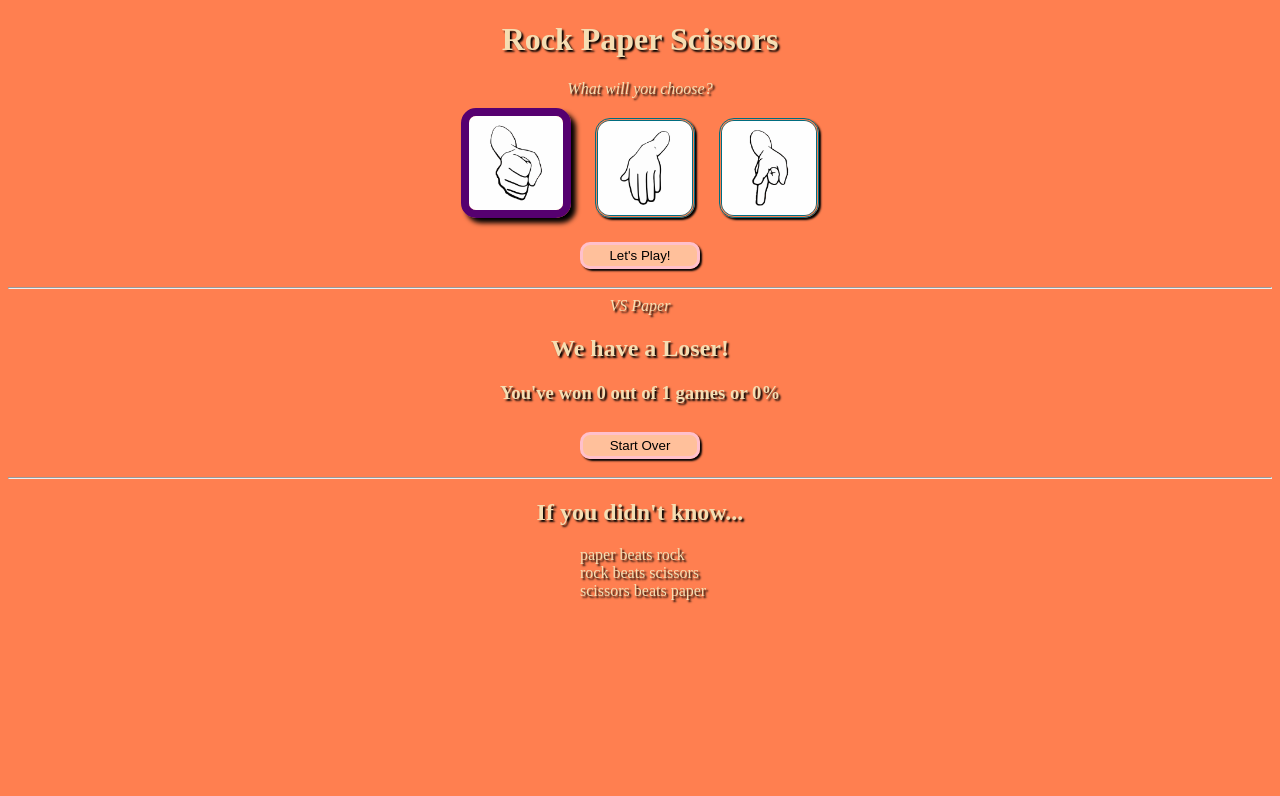
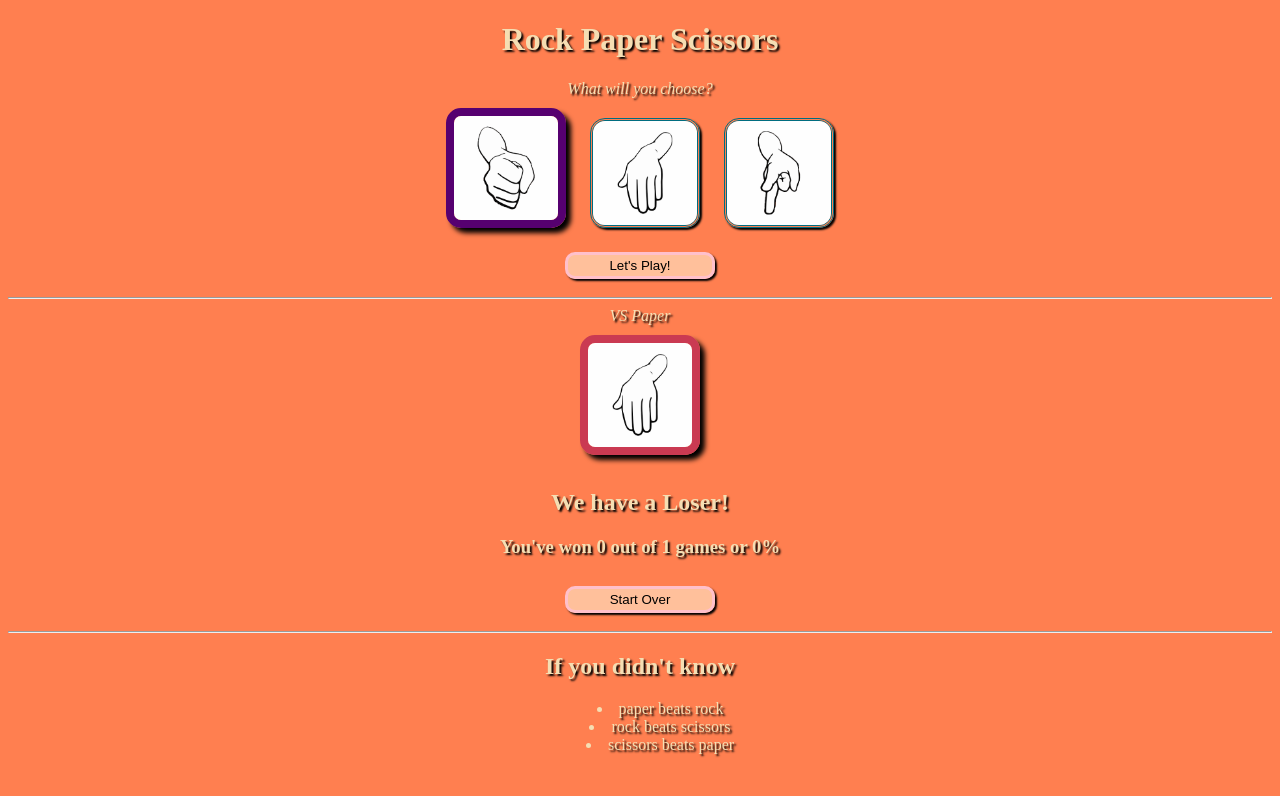
Before and after one commit to SeHarlan/Rock-Paper-Scissors, a plain HTML site: page index.html in a window 1280 px wide. Both pictures are taken after a click on the button "Let's Play!". Drawn offline with Linux system fonts and the light colour scheme.

Commit message:
full app

```diff
--- a/app.js
+++ b/app.js
@@ -7,6 +7,7 @@ const scoreText = document.getElementById('score');
 const resetButton = document.getElementById('reset-button');
 const resultField = document.getElementById('result-field');
 const compChoice = document.getElementById('comp-choice');
+const compImage = document.getElementById('comp-img');
 
 //state
 let wins = 0;
@@ -31,7 +32,21 @@ function useResults(result) {
     scoreText.textContent = `You've won ${wins} out of ${totalPlays()} games or ${percent}%`;
 }
 
+function displayComputerChoice(choice) {
+
+    compChoice.textContent = `VS ${choice}`;
+    let img;
+    if (choice === 'Rock') {
+        compImage.src = './rock.png';
+    } else if (choice === 'Paper') {
+        compImage.src = './paper.png';
+    } else {
+        compImage.src = './scissors.png';
+    }
+}
+
 function getResults() {
+
     //set new state of choice
     const userChoice = document.querySelector('input:checked');
 
@@ -44,7 +59,7 @@ function getResults() {
     console.log(computerThrow);
 
     //show comp choice (can only do locally)
-    compChoice.textContent = `VS ${computerThrow}`;
+    displayComputerChoice(computerThrow);
 
     //declare checkResults
     const newResults = checkResults(computerThrow, playerThrow);
@@ -66,5 +81,6 @@ function resetGame() {
 
     //update dom
     resultField.style.opacity = '0';
+
 }
 resetButton.addEventListener('click', resetGame);
--- a/index.html
+++ b/index.html
@@ -42,6 +42,8 @@
         <hr>
         <div id="result-field">
             <em id="comp-choice"></em>
+            <br>
+            <img src='' id="comp-img">
             <h2 id="win-lose">You have won/lost</h2>
             <h3 id="score">your score is..</h3>
             <button type="button" class="button" id="reset-button">Start Over</button>
@@ -51,7 +53,7 @@
 
     <footer>
         <hr>
-        <h2>If you didn't know...</h2>
+        <h2>If you didn't know</h2>
         <ul>
             <li>paper beats rock</li>
             <li>rock beats scissors</li>
--- a/style.css
+++ b/style.css
@@ -4,10 +4,7 @@
 
 
 body {
-    /* background-image: url('./tennis-court-1846813_1920.jpg');
-    background-repeat: no-repeat;
-    background-attachment: fixed;
-     */
+
     background-color: coral;
     text-align: center;
     color: wheat;
@@ -20,14 +17,13 @@ input {
 
 
 ul {
-    list-style: none;
-    text-align: left;
-    width: 200px;
-    margin: auto;
+    list-style-position: inside;
+
 }
 
+
 img {
-    width: 100px;
+    width: 110px;
     border: 3px double rgb(0, 109, 128);
     border-radius: 15px;
     transition: 0.4s ease;
@@ -36,31 +32,39 @@ img {
     margin: 10px;
 }
 
+
 input:checked + .player-choice-img {
-    width: 110px;
+    width: 120px;
     border: 8px solid rgb(86, 0, 112);
     box-shadow: 5px 5px 5px black;
 }
 
 .button {
     margin: 10px;
-    width: 120px;
+    width: 150px;
     padding: 3px;
     border-radius: 10px;
     border: 3px solid pink;
     box-shadow: 2px 2px 2px black;
     cursor: pointer;
-    transition: 0.4s ease;
+    transition: 0.3s ease;
     background-color: rgba(255, 218, 185, 0.719);
 }
 
 .button:hover {
     box-shadow: 4px 4px 4px black;
     border: 5px solid pink;
-    width: 130px;
+    width: 170px;
 }
 
+#comp-img {
+    width: 120px;
+    border: 8px solid rgb(202, 58, 82);
+    box-shadow: 5px 5px 5px black;
+    transition: 2s ease;
+}
 
 #result-field {
     opacity: 0;
+
 }
```
